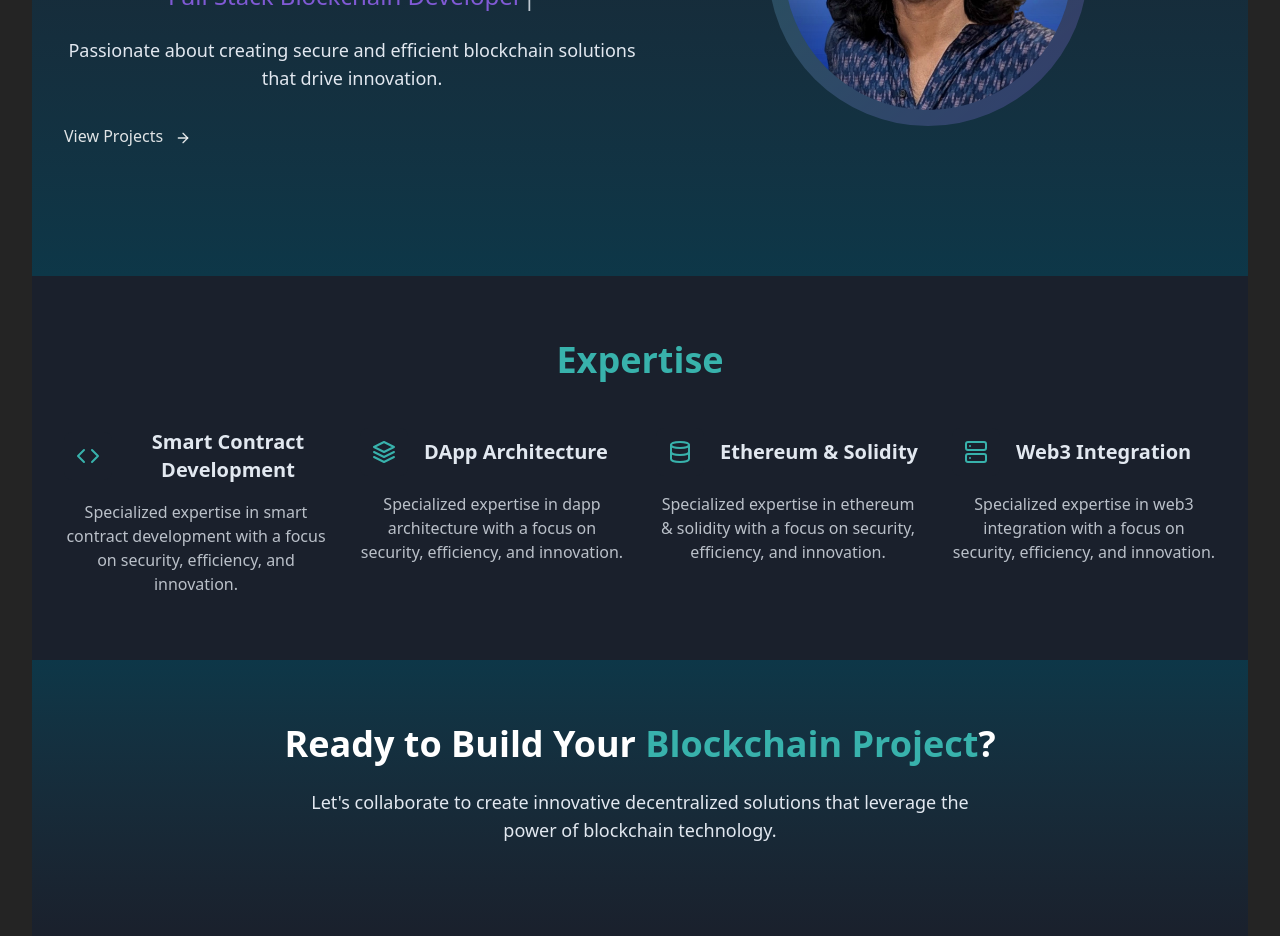
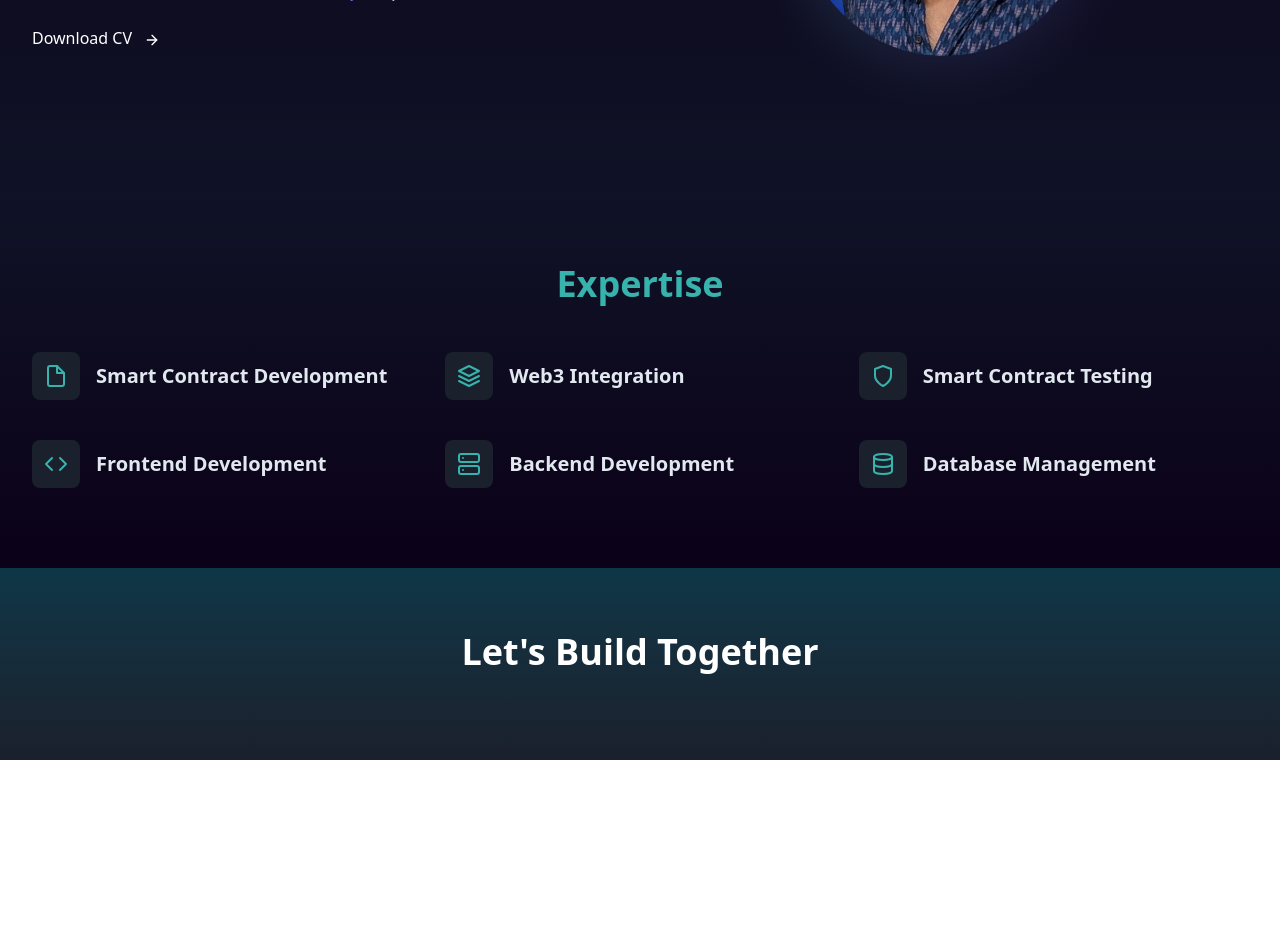
Before and after one commit to BibinBennyPeter/BibinBennyPeter.github.io, a React (Vite) app: page / in a window 1280 px wide. Shown: the part 440-1376 px from the top of the page. After the commit the page ends 1200 px from the top, so only its background shows below. Built offline with nearby package versions, Linux system fonts and the light colour scheme.

Commit message:
update: refine styling and structure

```diff
--- a/src/App.css
+++ b/src/App.css
@@ -1,6 +1,5 @@
 #root {
-  max-width: 1280px;
   margin: 0 auto;
-  padding: 2rem;
-  text-align: center;
+  background:#0b0118;
+  color: white;
 }
--- a/src/App.tsx
+++ b/src/App.tsx
@@ -4,9 +4,9 @@ import { Outlet } from "react-router-dom";
 
 function App() {
   return (
-    <div className="bg-gray-50 min-h-screen">
+    <div>
       <Navbar />
-      <main className="container">
+      <main>
         <Outlet />
       </main>
     </div>
--- a/src/components/Navbar.tsx
+++ b/src/components/Navbar.tsx
@@ -32,7 +32,7 @@ const Navbar = () => {
                 <Link
                   key={link.name}
                   to={link.path}
-                  className={`px-3 py-2 rounded-md text-sm font-medium ${
+                  className={`px-3 py-2 rounded-md text-md font-medium ${
                     location.pathname === link.path
                       ? 'text-blockchain-teal'
                       : 'text-blockchain-light hover:text-blockchain-teal'
--- a/src/index.css
+++ b/src/index.css
@@ -2,27 +2,8 @@
 @theme {
   --color-portfolio-blue: #0d3748;
   --color-portfolio-teal: #38b2ac;
+  --color-portfolio-violet: #1a0d2b;
   --color-portfolio-purple: #805ad5;
   --color-portfolio-dark: #1a202c;
   --color-portfolio-light: #e2e8f0;
 }
-:root {
-  line-height: 1.5;
-  font-weight: 400;
-
-  color-scheme: light dark;
-  color: rgba(255, 255, 255, 0.87);
-  background-color: #242424;
-
-  font-synthesis: none;
-  text-rendering: optimizeLegibility;
-  -webkit-font-smoothing: antialiased;
-  -moz-osx-font-smoothing: grayscale;
-}
-body {
-  margin: 0;
-  display: flex;
-  place-items: center;
-  min-width: 320px;
-  min-height: 100vh;
-}
--- a/src/pages/Home.tsx
+++ b/src/pages/Home.tsx
@@ -7,12 +7,15 @@ import {
   FiCode,
   FiServer,
   FiDatabase,
+  FiFile,
+  FiShield,
   FiLayers,
 } from "react-icons/fi";
 
 const Home = () => {
   const [visibleText, setVisibleText] = useState("");
   const fullText = "Full Stack Blockchain Developer";
+  const keywords = ["Open","Transparent", "Trustless", "Decentralized"]
   const [index, setIndex] = useState(0);
 
   // Typing animation effect
@@ -29,10 +32,12 @@ const Home = () => {
 
   // Skills list
   const skills = [
-    { name: "Smart Contract Development", icon: <FiCode size={24} /> },
-    { name: "DApp Architecture", icon: <FiLayers size={24} /> },
-    { name: "Ethereum & Solidity", icon: <FiDatabase size={24} /> },
-    { name: "Web3 Integration", icon: <FiServer size={24} /> },
+    { name: "Smart Contract Development", icon: <FiFile size={24} /> },
+    { name: "Web3 Integration", icon: <FiLayers size={24} /> },
+    { name: "Smart Contract Testing", icon: <FiShield size={24} /> },
+    { name: "Frontend Development", icon: <FiCode size={24} /> },
+    { name: "Backend Development", icon: <FiServer size={24} /> },
+    { name: "Database Management", icon: <FiDatabase size={24} /> }
   ];
 
   // Animation variants
@@ -60,7 +65,7 @@ const Home = () => {
   return (
     <div className="hero-section min-h-screen">
       {/* Hero Section */}
-      <section className="bg-gradient-to-b from-portfolio-dark to-portfolio-blue">
+      <section className="bg-gradient-to-b to-portfolio-teal/10 ">
         <div className="max-w-7xl mx-auto px-4 sm:px-6 lg:px-8 py-20 md:py-32">
           <div className="flex flex-col md:flex-row items-center">
             <div className="md:w-1/2 mb-10 md:mb-0">
@@ -71,7 +76,7 @@ const Home = () => {
                 className="text-4xl md:text-5xl lg:text-6xl font-bold text-white mb-4"
               >
                 Building the{" "}
-                <span className="text-portfolio-teal">Decentralized</span>{" "}
+                <span className="text-portfolio-teal brightness-125">Decentralized</span>{" "}
                 Future
               </motion.h1>
 
@@ -85,16 +90,6 @@ const Home = () => {
                 <span className="animate-pulse">|</span>
               </motion.div>
 
-              <motion.p
-                initial={{ opacity: 0 }}
-                animate={{ opacity: 1 }}
-                transition={{ delay: 1, duration: 0.8 }}
-                className="text-portfolio-light text-lg mb-8"
-              >
-                Passionate about creating secure and efficient blockchain
-                solutions that drive innovation.
-              </motion.p>
-
               <motion.div
                 initial={{ opacity: 0 }}
                 animate={{ opacity: 1 }}
@@ -102,7 +97,7 @@ const Home = () => {
                 className="flex flex-wrap gap-4"
               >
                 <Link to="projects" className="btn-primary">
-                  View Projects <FiArrowRight className="inline ml-2" />
+                  Download CV <FiArrowRight className="inline ml-2" />
                 </Link>
 
                 {/*  */}
@@ -116,7 +111,7 @@ const Home = () => {
                 transition={{ duration: 0.8 }}
                 className="w-64 h-64 md:w-80 md:h-80 relative"
               >
-                <div className="absolute inset-0 rounded-full bg-gradient-to-br from-portfolio-teal to-portfolio-purple opacity-20 animate-pulse"></div>
+                <div className="absolute inset-0 rounded-full bg-gradient-to-br from-portfolio-teal to-portfolio-purple/50 opacity-20 blur-xl"></div>
                 <div className="absolute inset-4 rounded-full flex items-center justify-center">
                   <span className="text-8xl font-bold bg-clip-text bg-gradient-to-r from-portfolio-teal to-portfolio-purple">
                     <img className="rounded-full" src={"/assets/BibinBenny.jpg"} alt="Bibin Benny"/>
@@ -129,7 +124,7 @@ const Home = () => {
       </section>
 
       {/* Skills Section */}
-      <section className="py-16 bg-portfolio-dark">
+      <section className="py-16 bg-gradient-to-b from-portfolio-teal/10">
         <div className="max-w-7xl mx-auto px-4 sm:px-6 lg:px-8">
           <h2 className="text-center text-3xl md:text-4xl font-bold mb-12 text-white">
 <span className="text-portfolio-teal">Expertise</span>
@@ -140,7 +135,7 @@ const Home = () => {
             initial="hidden"
             whileInView="visible"
             viewport={{ once: true }}
-            className="grid grid-cols-1 md:grid-cols-2 lg:grid-cols-4 gap-8"
+            className="grid grid-cols-1 md:grid-cols-2 lg:grid-cols-3 gap-6"
           >
             {skills.map((skill, index) => (
               <motion.div
@@ -157,8 +152,6 @@ const Home = () => {
                   </h3>
                 </div>
                 <p className="text-portfolio-light opacity-80">
-                  Specialized expertise in {skill.name.toLowerCase()} with a
-                  focus on security, efficiency, and innovation.
                 </p>
               </motion.div>
             ))}
@@ -170,17 +163,11 @@ const Home = () => {
       <section className="py-16 bg-gradient-to-t from-portfolio-dark to-portfolio-blue">
         <div className="max-w-7xl mx-auto px-4 sm:px-6 lg:px-8">
           <div className="text-center">
-            <h2 className="text-3xl md:text-4xl font-bold mb-6 text-white">
-              Ready to Build Your{" "}
-              <span className="text-portfolio-teal">Blockchain Project</span>?
+            <Link to="/contact" className="btn-primary text-lg">
+              <h2 className="text-3xl md:text-4xl font-bold mb-6 text-white hover:text-shadow-portfolio-purple">
+              Let's Build Together
             </h2>
-            <p className="text-lg mb-8 max-w-2xl mx-auto text-portfolio-light">
-              Let's collaborate to create innovative decentralized solutions
-              that leverage the power of blockchain technology.
-            </p>
-            {/* <Link to="/contact" className="btn-primary text-lg">
-              Get in Touch
-            </Link> */}
+            </Link>
           </div>
         </div>
       </section>
```
